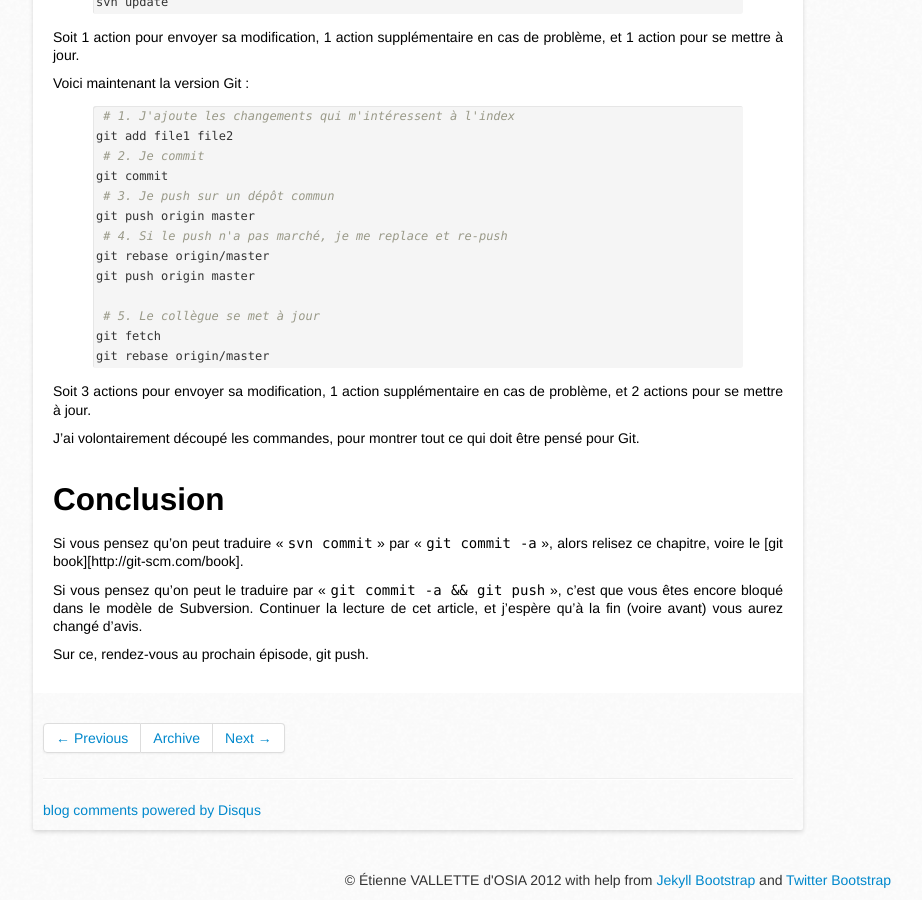
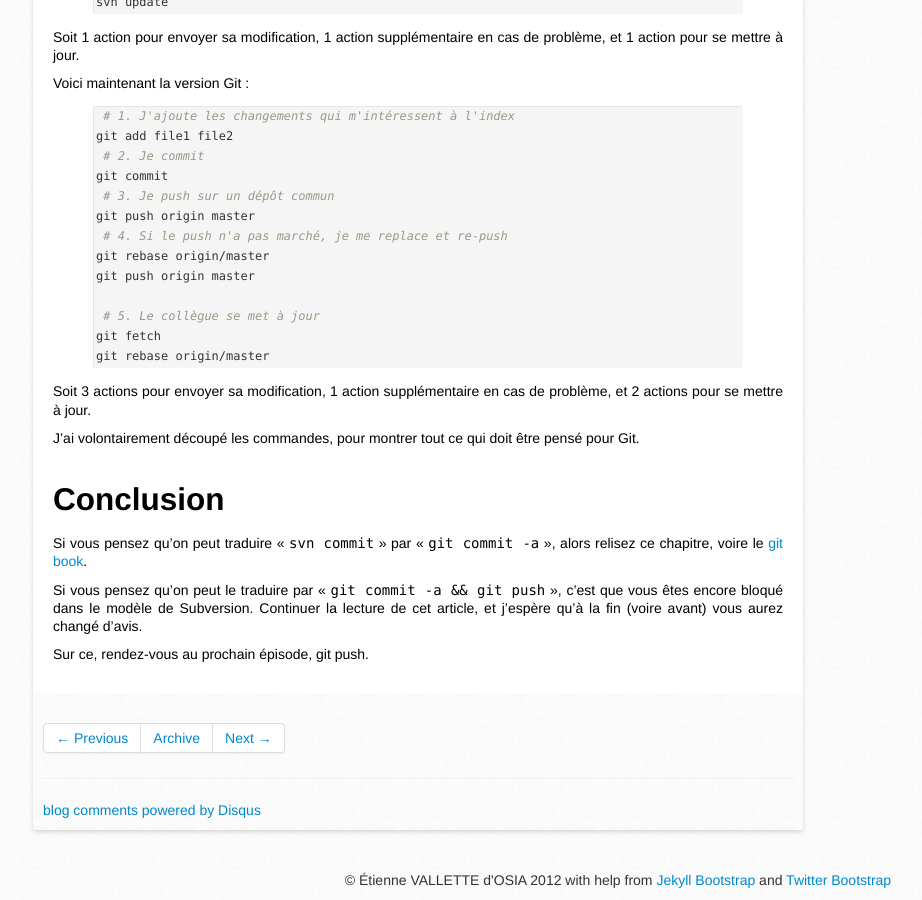
Before and after one commit to dohzya/dohzya.com, a Jekyll site: the page built from _posts/2013-01-10-git-tips-2.md, in a window 1280 px wide and 900 px high, scrolled down 1736 px. Shown: the whole window, without its empty margins (22-944 px from the left). Built offline with Jekyll 4.4.1, drawn with Linux system fonts in a browser that asks for light colours; comment, search, counter and statistics services are not loaded.

Commit message:
posts: Fix links

```diff
--- a/_posts/2013-01-10-git-tips-2.md
+++ b/_posts/2013-01-10-git-tips-2.md
@@ -101,7 +101,7 @@ J'ai volontairement découpé les commandes, pour montrer tout ce qui doit être
 
 ## Conclusion
 
-Si vous pensez qu'on peut traduire « `svn commit` » par « `git commit -a` »,  alors relisez ce chapitre, voire le [git book][http://git-scm.com/book].
+Si vous pensez qu'on peut traduire « `svn commit` » par « `git commit -a` »,  alors relisez ce chapitre, voire le [git book](http://git-scm.com/book).
 
 Si vous pensez qu'on peut le traduire par « `git commit -a && git push` », c'est que vous êtes encore bloqué dans le modèle de Subversion. Continuer la lecture de cet article, et j'espère qu'à la fin (voire avant) vous aurez changé d'avis.
 
```
Also changed, not shown: _posts/2013-01-31-git-tips-5.md (+1 -1 lines).
